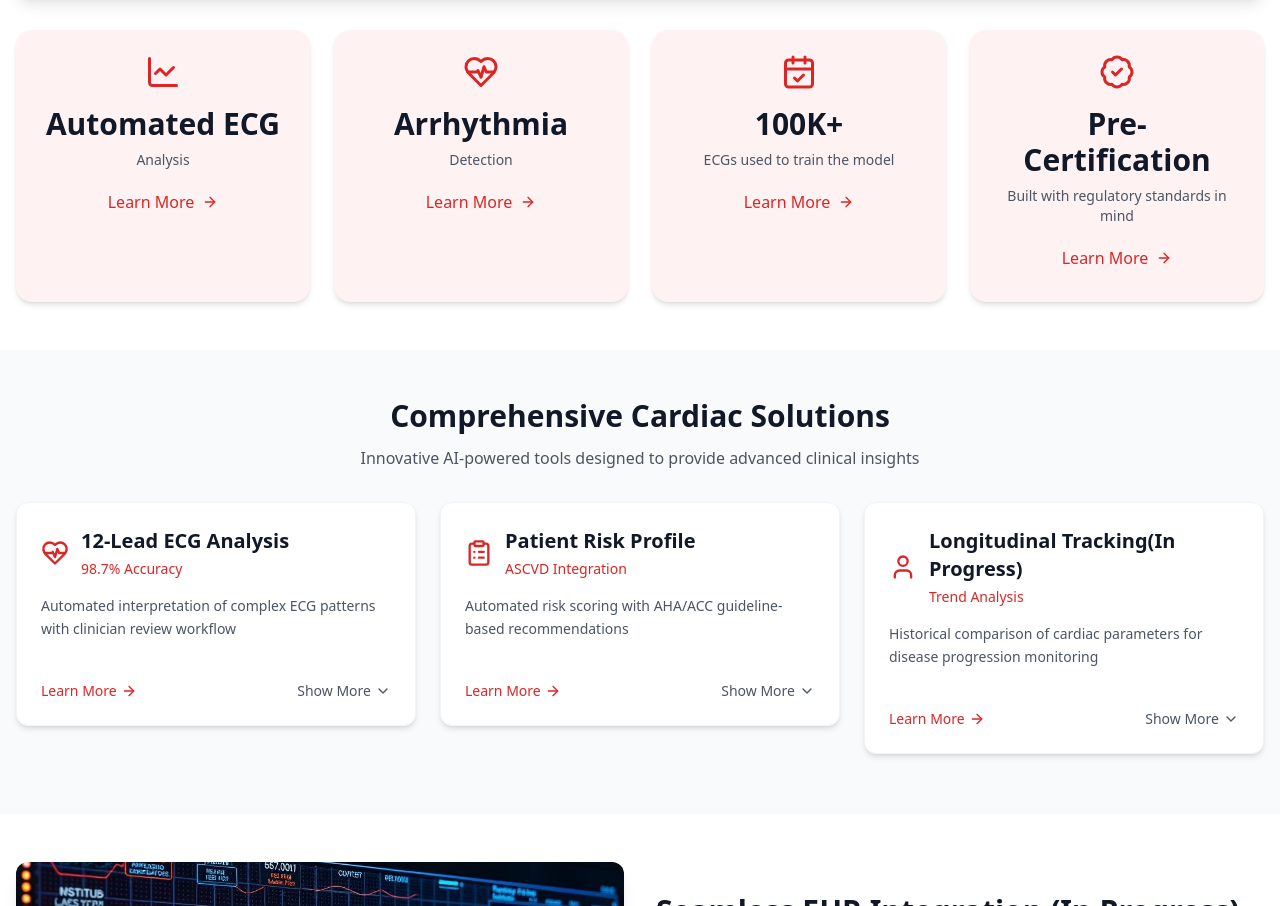
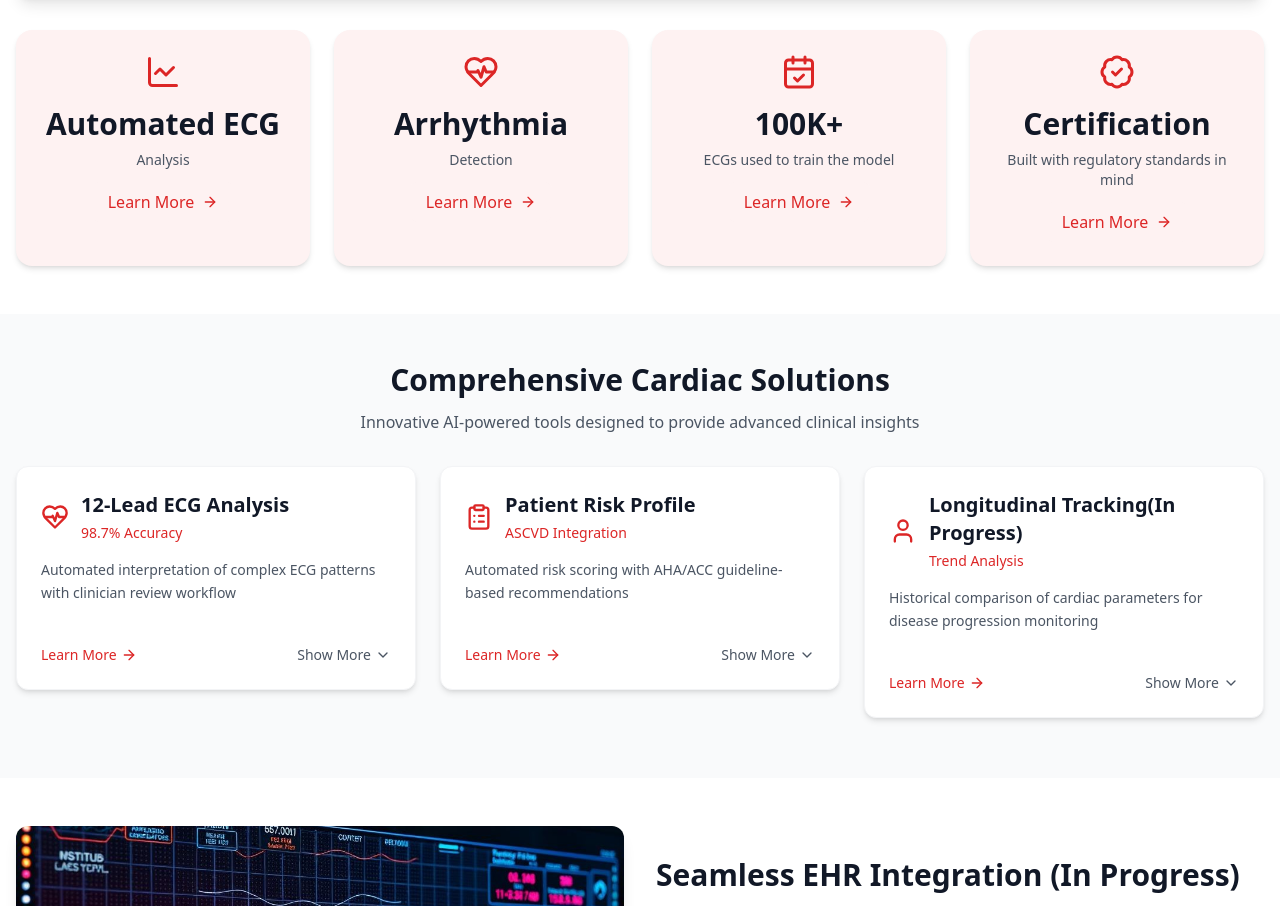
Before and after one commit to PraiseOrly/New_App, a React (Vite) app in the folder NewApp/: page / in a window 1280 px wide. Shown: the part 1104-2010 px from the top of the page. Built offline with nearby package versions, Linux system fonts and the light colour scheme.

Commit message:
Update Homepage.tsx

```diff
--- a/NewApp/src/pages/Homepage.tsx
+++ b/NewApp/src/pages/Homepage.tsx
@@ -401,7 +401,7 @@ const Homepage: React.FC = () => {
 										size={36}
 									/>
 								),
-								value: "Pre-Certification",
+								value: "Certification",
 								text: "Built with regulatory standards in mind",
 								modal: {
 									title: "Certifications",
```
